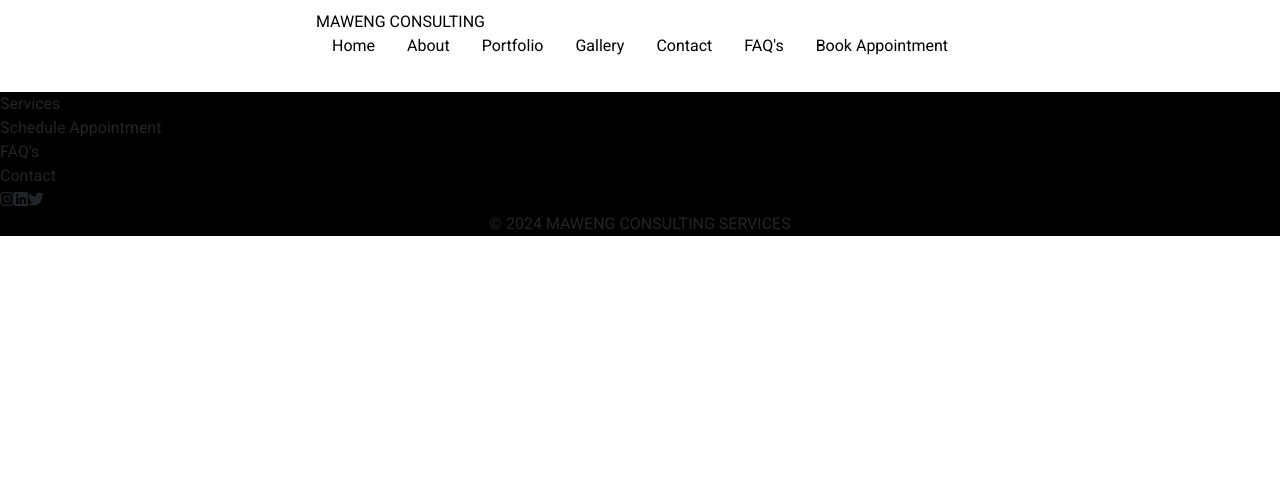
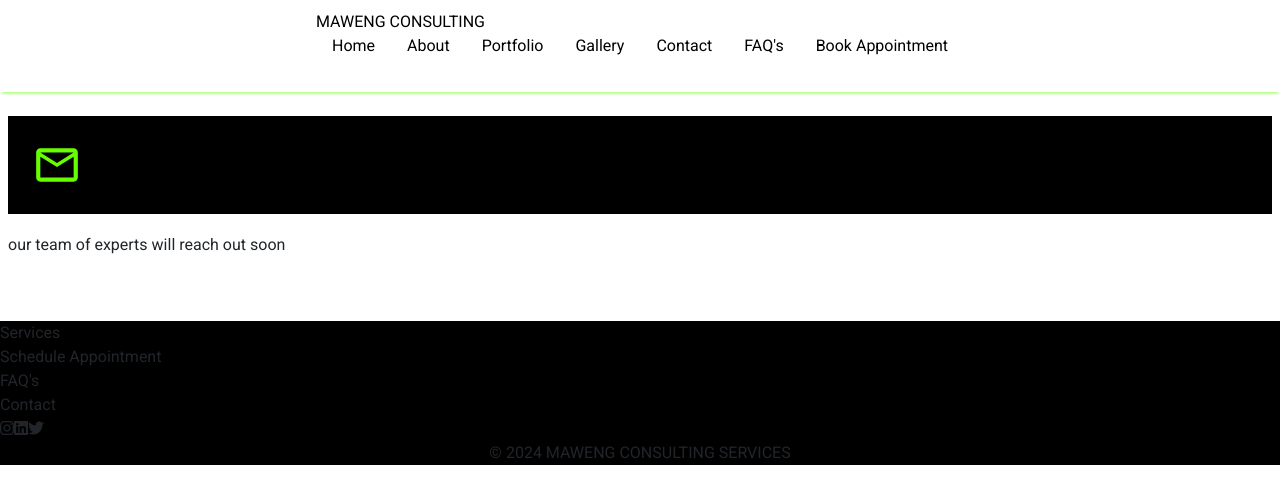
Before and after one commit to kisinja/Maweng-Consulting-Limited, a React (Vite) app: page /thank-you in a window 1280 px wide. Shown: the top 504 px of the page. Built offline with nearby package versions, Linux system fonts and the light colour scheme.

Commit message:
Added ThankYou page: 	modified:   src/App.jsx 	new file:   src/assets/app-bg.jpg 	modified:   src/index.css 	modified:   src/pages/Booking.jsx 	new file:   src/pages/ThankYou.jsx

```diff
--- a/src/App.jsx
+++ b/src/App.jsx
@@ -7,6 +7,7 @@ import Gallery from "./pages/Gallery";
 import SingleService from "./pages/SingleService";
 import Footer from "./components/Footer";
 import Booking from "./pages/Booking";
+import ThankYou from "./pages/ThankYou";
 
 const App = () => {
   return (
@@ -19,6 +20,7 @@ const App = () => {
         <Route path="/gallery" element={<Gallery />} />
         <Route path="/service/:id" element={<SingleService />} />
         <Route path="/book-appointment" element={<Booking />} />
+        <Route path="/thank-you" element={<ThankYou />} />
       </Routes>
       <Footer />
     </BrowserRouter>
--- a/src/index.css
+++ b/src/index.css
@@ -170,3 +170,25 @@ nav {
     transform: translate(160%, 0) rotate(1turn)
   }
 }
+
+#booking {
+  background: url(assets/app-bg.jpg), linear-gradient(rgba(0, 0, 0, 0.75), rgba(0, 0, 0, 0.75));
+  background-size: cover;
+  background-position: center;
+  background-attachment: fixed;
+
+  display: flex;
+  justify-content: center;
+  align-items: center;
+}
+
+.thank-you {
+  display: flex;
+  justify-content: center;
+  align-items: center;
+}
+
+.iconn {
+  width: 100%;
+  color: #62ff00;
+}
--- a/src/pages/Booking.jsx
+++ b/src/pages/Booking.jsx
@@ -1,4 +1,5 @@
 import { useState } from "react";
+import { useNavigate } from "react-router-dom";
 import { toast, ToastContainer } from 'react-toastify';
 import 'react-toastify/dist/ReactToastify.css';
 
@@ -8,6 +9,8 @@ const Booking = () => {
     const [error, setError] = useState("");
 
     const BASE_URL = "http://localhost:7000";
+
+    const navigate = useNavigate();
 
     const [formData, setFormData] = useState({
         service: "",
@@ -49,6 +52,7 @@ const Booking = () => {
             var data = await res.json();
             console.log(data);
             toast.success(data.message);
+            navigate("/thank-you");
         } catch (error) {
             console.error('Error booking appointment:', error.message);
             setError('Failed to book appointment. Please try again later.');
@@ -58,24 +62,26 @@ const Booking = () => {
     };
 
     return (
-        <section className="py-[60px] px-[5%]">
-            <div className="p-4 bg-[#62ff00]">
+        <section className="py-[30px] px-[5%]" id="booking">
+            <div className="p-4 bg-[#62ff00] max-w-[550px] m-auto rounded-lg">
                 <center>
                     <h1 className="text-white text-3xl md:text-4xl font-bold mb-3">Book an Appointment</h1>
                 </center>
                 <form className="rounded-lg bg-white px-4 py-3" onSubmit={handleSubmit}>
-                    <div className="mb-3">
+                    <div className="flex justify-between items-center gap-1">
+                        <div className="mb-3 flex-1">
                             <label htmlFor="exampleInputEmail1" className="form-label">Service</label>
                             <input type="text" name="service" className="form-control text-gray-800"
                                 onChange={handleChange}
                             />
                         </div>
-                    <div className="mb-3">
+                        <div className="mb-3 flex-1">
                             <label htmlFor="exampleInputEmail1" className="form-label">Date</label>
                             <input type="date" className="form-control" id="exampleInputEmail1" aria-describedby="emailHelp"
                                 onChange={handleChange}
                                 name="date"
                             />
+                        </div>
                     </div>
                     <div className="mb-3">
                         <label htmlFor="exampleInputEmail1" className="form-label">Time</label>
@@ -84,6 +90,7 @@ const Booking = () => {
                             name="time"
                         />
                     </div>
+                    <div className="flex justify-between items-center gap-1">
                         <div className="mb-3">
                             <label htmlFor="exampleInputEmail1" className="form-label">Full Name</label>
                             <input type="text" className="form-control"
@@ -97,6 +104,7 @@ const Booking = () => {
                                 name="email"
                                 onChange={handleChange}
                             />
+                        </div>
                     </div>
                     <div className="mb-3">
                         <label htmlFor="exampleInputEmail1" className="form-label">Phone Number</label>
--- /dev/null
+++ b/src/pages/ThankYou.jsx
@@ -0,0 +1,26 @@
+import { Link } from "react-router-dom";
+import { MailOutlined } from "@mui/icons-material";
+
+const ThankYou = () => {
+    return (
+        <section id="thank-you" className="pt-[30px] pb-[80px]">
+            <div className="flex flex-col items-center gap-3 max-w-[450px] m-auto bg-[#67ff00] py-4 px-2 rounded-lg">
+                <div className="thank-icon bg-black w-14 h-14 p-4 flex items-center justify-center rounded-full">
+                    <MailOutlined style={{ fontSize: "50px", color: "#67ff00" }} />
+                </div>
+                <h1 className="font-bold text-2xl text-white tracking-wider text-center">Thank you. Your Appointment has been received Successfully!</h1>
+                <p className="text-gray-700 tracking-wider text-lg">our team of experts will reach out soon</p>
+
+                <div className="flex justify-center items-center">
+                    <Link to="/">
+                        <button className="bg-[#000] text-white rounded-[30px] hover:text-black py-2 px-5 hover:bg-white  hover:border-2 hover:border-black">
+                            Back to Home
+                        </button>
+                    </Link>
+                </div>
+            </div>
+        </section>
+    );
+};
+
+export default ThankYou;
```
Also changed, not shown: 1 other file (tests, documents, lock files or other folders). Lines whose indentation alone changed are shown as unchanged.
